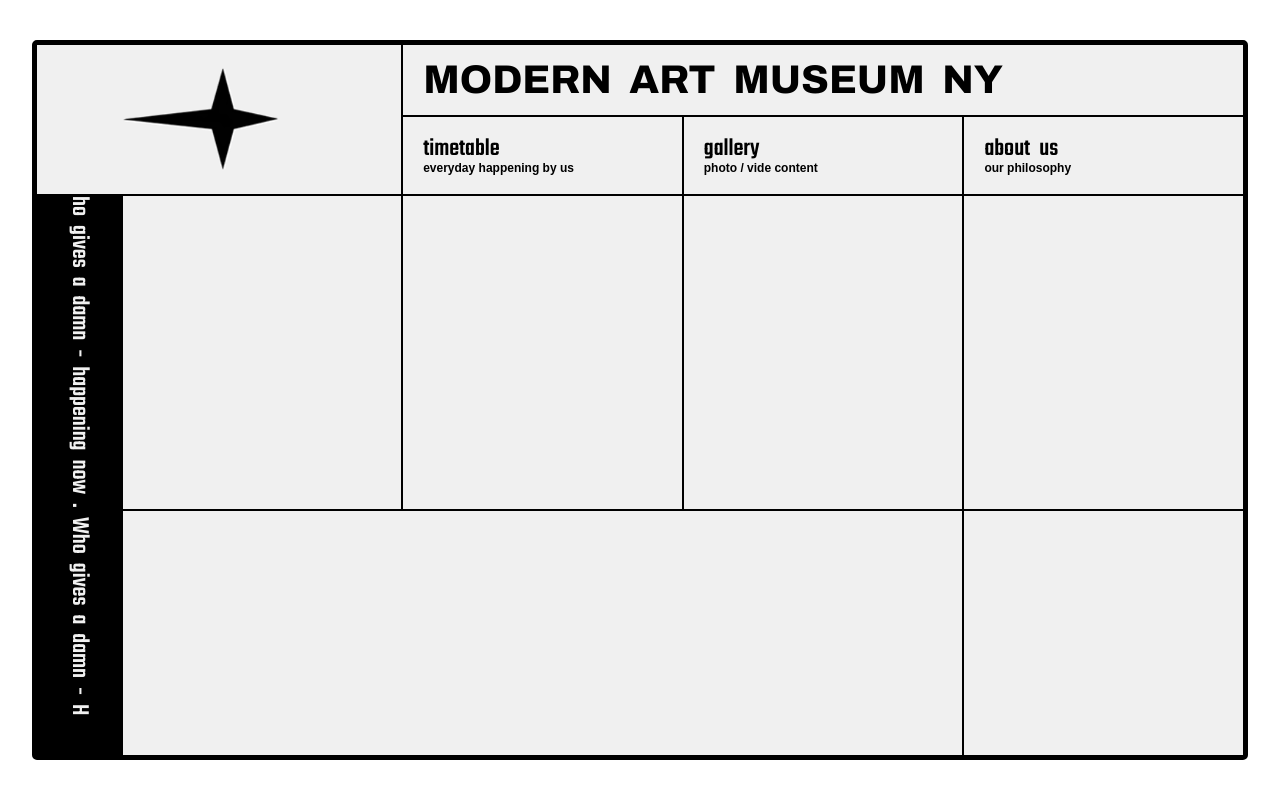
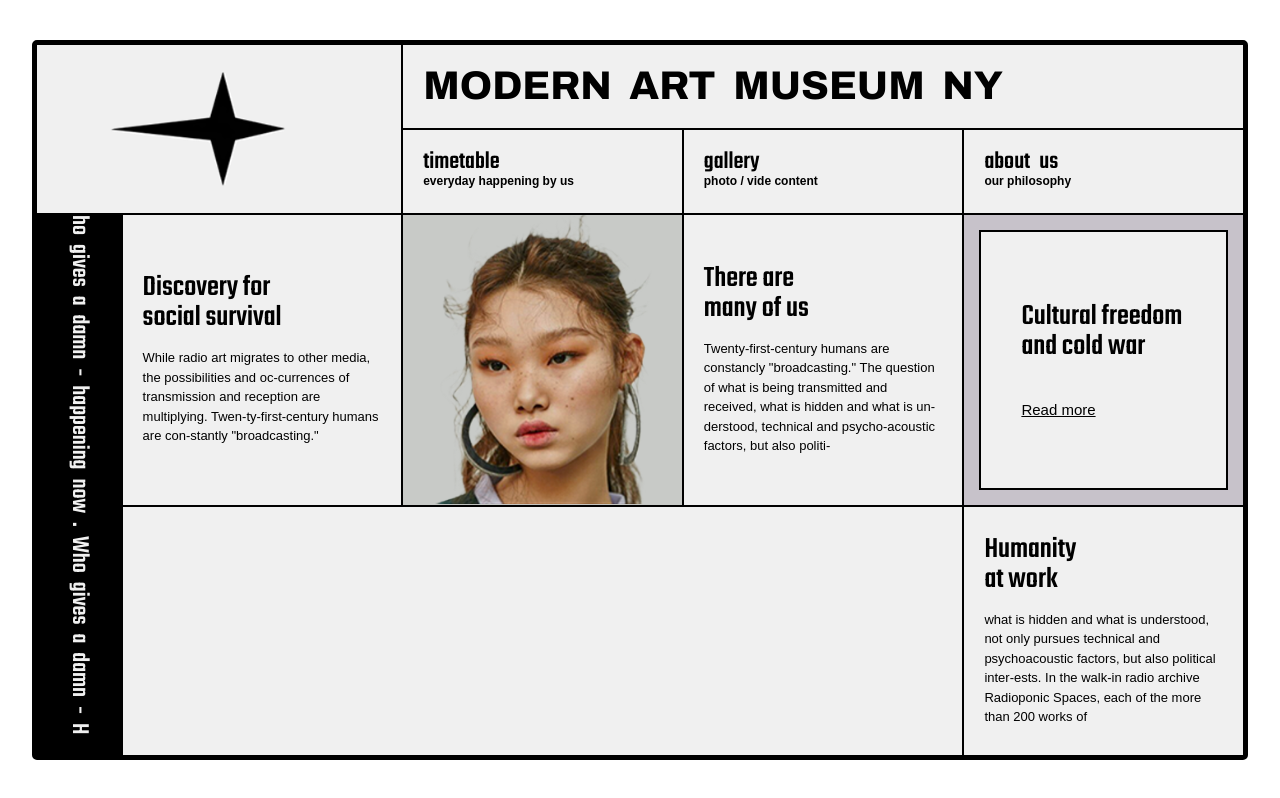
Before and after one commit to KimJi-An/Museum, a website built with Vite: page index.html in a window 1280 px wide. Built offline with nearby package versions, Linux system fonts and the light colour scheme; a web font is replaced by a local one.

Commit message:
이미지 삽입, 배너 완성

```diff
--- a/index.html
+++ b/index.html
@@ -26,12 +26,34 @@
     <div class="label">
       <h4>ho gives a damn - happening now . Who gives a damn - H</h4>
     </div>
-    <article class="article"></article>
-    <div class="img"></div>
-    <article class="article"></article>
-    <div class="banner"></div>
+    <article class="article">
+      <h4 class="article__title">Discovery for<br>social survival</h4>
+      <p class="article__content">
+        While radio art migrates to other media, the possibilities and oc-currences of transmission and reception are multiplying. Twen-ty-first-century humans are con-stantly "broadcasting."
+      </p>
+    </article>
+    <div class="img">
+      <img src="./images/img.png" alt="image">
+    </div>
+    <article class="article">
+      <h4 class="article__title">There are<br>many of us</h4>
+      <p class="article__content">
+        Twenty-first-century humans are constancly "broadcasting." The question of what is being transmitted and received, what is hidden and what is un-derstood, technical and psycho-acoustic factors, but also politi-
+      </p>
+    </article>
+    <div class="banner">
+      <div>
+        <h4>Cultural freedom and cold war</h4>
+        <span>Read more</span>
+      </div>
+    </div>
     <div class="here"></div>
-    <article class="article"></article>
+    <article class="article">
+      <h4 class="article__title">Humanity<br>at work</h4>
+      <p class="article__content">
+        what is hidden and what is understood, not only pursues technical and psychoacoustic factors, but also political inter-ests. In the walk-in radio archive Radioponic Spaces, each of the more than 200 works of
+      </p>
+    </article>
   </div>
 </body>
 </html>
--- a/styles/style.scss
+++ b/styles/style.scss
@@ -27,7 +27,7 @@ body {
 		height: 90vh;
 		display: grid;
 		grid-template-columns: 0.3fr repeat(4, 1fr);
-		grid-template-rows: repeat(2, 1fr) 4.5fr 3.5fr;
+		grid-template-rows: repeat(2, 1fr) 3.5fr 3fr;
 		gap: $gap;
 		font-family: $bodyFont, sans-serif;
 		background-color: $fontColor;
@@ -100,15 +100,60 @@ body {
 		}
 
 		.article {
+			display: flex;
+			flex-direction: column;
+			justify-content: center;
+			gap: 15px;
+			padding: 20px;
 
+			.article__title {
+				font-family: $mainFont, sans-serif;
+				font-size: 30px;
+			}
+
+			.article__content {
+				align-items: center;
+				font-size: 13px;
+				line-height: 1.5;
+			}
 		}
 
 		.img {
+			position: relative;
+			background-color: $imgBgColor;
 
+			img {
+				height: 100%;
+				position: absolute;
+				left: 50%;
+				top: 50%;
+				transform: translate(-50%, -50%);
+			}
 		}
 
 		.banner {
+			padding: 15px;
+			background-color: $bannerColor;
 
+			div {
+				height: 100%;
+				padding: 40px;
+				display: flex;
+				flex-direction: column;
+				justify-content: center;
+				gap: 40px;
+				border: $gap solid $fontColor;
+
+				h4 {
+					font-family: $mainFont, sans-serif;
+					font-size: 30px;
+				}
+
+				span {
+					font-size: 15px;
+					text-decoration: underline;
+				}
+			}
 		}
 
 		.here {
```
Also changed, not shown: images/img.png (added).
